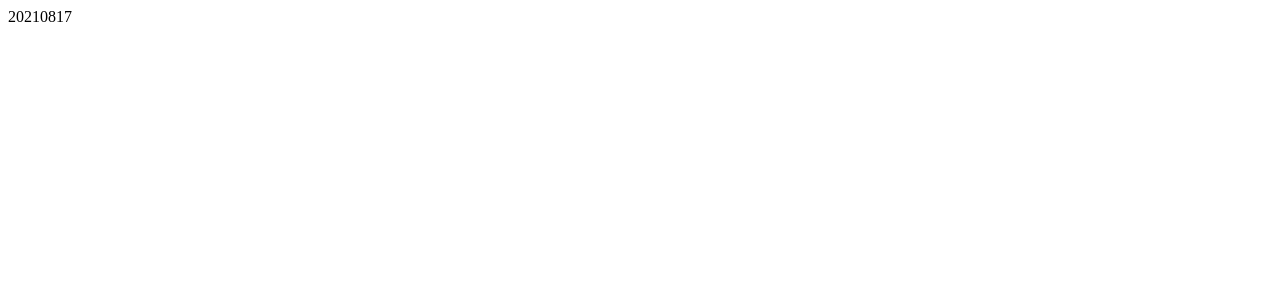
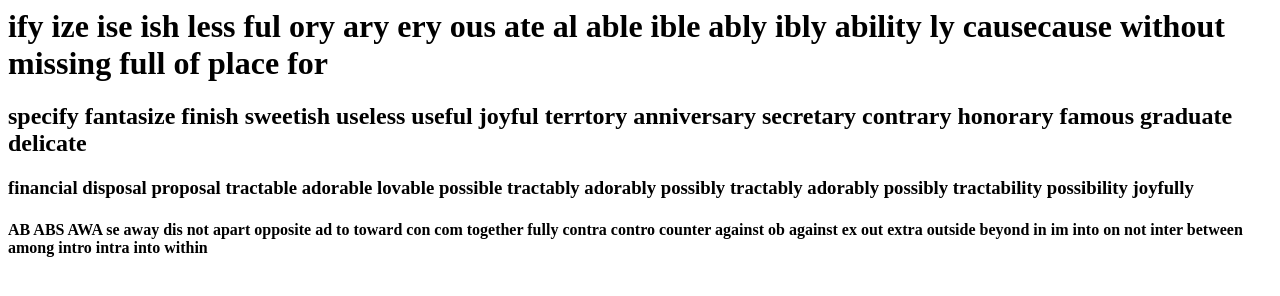
Before and after one commit to pann710/20210817, a plain HTML site: page index.html in a window 1280 px wide. Drawn offline with Linux system fonts and the light colour scheme.

Commit message:
Update index.html

```diff
--- a/index.html
+++ b/index.html
@@ -1,8 +1,13 @@
 <!DOCTYPE>
 <html>
-<head>20210817<title></title></head>
+<head><title>20210817</title></head>
 <body>
-<h1>
+<h1>ify ize ise ish less ful ory  ary ery ous ate al able ible ably ibly ability ly causecause without missing full of place for
 </h1>
-</body>
+  <h2>specify fantasize finish sweetish  useless useful joyful terrtory anniversary secretary contrary honorary famous graduate delicate</h2>
+
+  <h3>financial disposal proposal tractable adorable lovable possible tractably adorably possibly tractably adorably possibly tractability possibility joyfully</h3>
+  <h4>AB ABS AWA se away dis not apart opposite ad to toward con com together fully contra contro counter against ob against ex out extra outside beyond in im into on not inter between among intro intra into within
+  </h4>
+  </body>
 </html>
```
